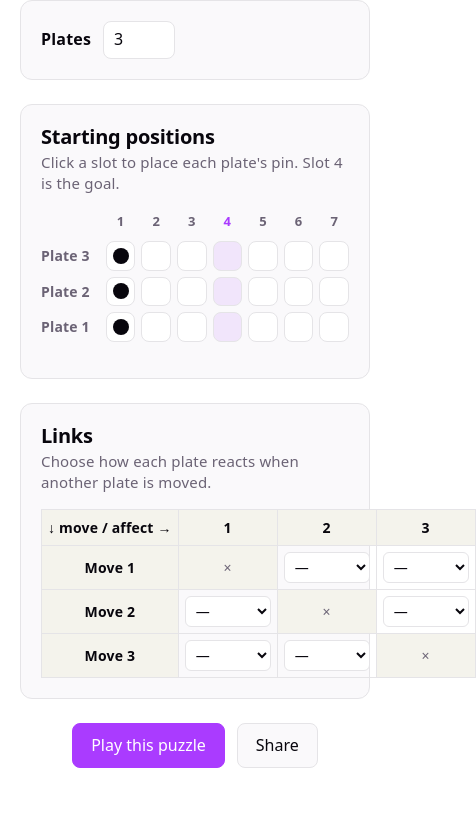
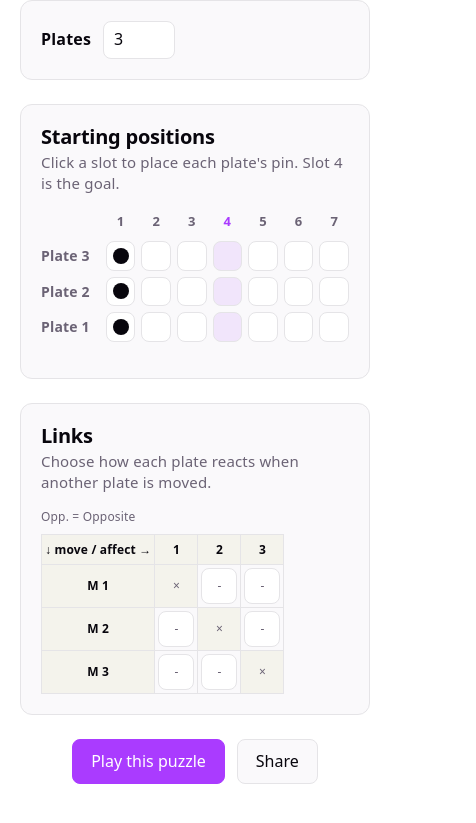
Before and after one commit to Vafilor/gothic-remake-lockpick, a website built with Vite: page index.html in a window 390 px wide. Shown: the part 145-968 px from the top of the page, 476 px wide, since content can reach past the window. Built offline with nearby package versions, Linux system fonts and the light colour scheme.

Commit message:
Make the "rules" section of UI nicer  * Cycle squares instead of select  * Better styling for mobile by reducing overflow

```diff
--- a/src/style.css
+++ b/src/style.css
@@ -270,14 +270,73 @@ button.board-cell:hover {
   background: var(--code-bg);
 }
 
-.matrix select {
+.matrix-legend {
+  margin: 4px 0 0;
+  text-align: left;
+  font-size: 12px;
+}
+
+/* Keep the matrix within its panel; scroll horizontally if it can't fit. */
+.matrix-scroll {
+  max-width: 100%;
+  overflow-x: auto;
+}
+
+/* Full "Move N" label on wide screens; short "M N" is hidden here. */
+.move-label-short {
+  display: none;
+}
+
+.matrix-link {
   font: inherit;
-  font-size: 14px;
-  padding: 4px 6px;
-  border-radius: 6px;
+  font-size: 13px;
+  width: 44px;
+  height: 44px;
+  padding: 0;
+  border-radius: 8px;
   border: 1px solid var(--border);
   background: var(--bg);
   color: var(--text-h);
+  cursor: pointer;
+}
+
+.matrix-link:hover {
+  border-color: var(--text-h);
+}
+
+.matrix-link[data-link="none"] {
+  color: var(--text);
+}
+
+@media (max-width: 640px) {
+  .matrix {
+    margin-inline: 0;
+  }
+
+  .matrix th,
+  .matrix td {
+    padding: 3px;
+    font-size: 12px;
+  }
+
+  .matrix-corner {
+    font-size: 10px;
+    white-space: normal;
+  }
+
+  .matrix-link {
+    width: 36px;
+    height: 36px;
+    font-size: 12px;
+  }
+
+  .move-label-full {
+    display: none;
+  }
+
+  .move-label-short {
+    display: inline;
+  }
 }
 
 /* Actions & controls ---------------------------------------------------- */
--- a/src/ui/createView.ts
+++ b/src/ui/createView.ts
@@ -26,10 +26,13 @@ interface CreateViewOptions {
 }
 
 const LINK_LABELS: Record<LinkType, string> = {
-  none: "—",
+  none: "-",
   same: "Same",
-  reverse: "Reverse",
+  reverse: "Opp.",
 };
+
+// Order the clickable link box cycles through on each click.
+const LINK_CYCLE: LinkType[] = ["none", "same", "reverse"];
 
 export function createCreateView(
   root: HTMLElement,
@@ -108,6 +111,11 @@ export function createCreateView(
       ),
     );
 
+    const legend = document.createElement("p");
+    legend.className = "hint matrix-legend";
+    legend.textContent = "Opp. = Opposite";
+    section.append(legend);
+
     if (plateCount < 2) {
       const hint = document.createElement("p");
       hint.className = "hint";
@@ -116,7 +124,10 @@ export function createCreateView(
       return section;
     }
 
-    section.append(renderMatrix());
+    const scroll = document.createElement("div");
+    scroll.className = "matrix-scroll";
+    scroll.append(renderMatrix());
+    section.append(scroll);
     return section;
   }
 
@@ -138,7 +149,13 @@ export function createCreateView(
       const row = document.createElement("tr");
       const rowHead = document.createElement("th");
       rowHead.scope = "row";
-      rowHead.textContent = `Move ${moved + 1}`;
+      const fullLabel = document.createElement("span");
+      fullLabel.className = "move-label-full";
+      fullLabel.textContent = `Move ${moved + 1}`;
+      const shortLabel = document.createElement("span");
+      shortLabel.className = "move-label-short";
+      shortLabel.textContent = `M ${moved + 1}`;
+      rowHead.append(fullLabel, shortLabel);
       row.append(rowHead);
 
       for (let affected = 0; affected < plateCount; affected++) {
@@ -160,25 +177,30 @@ export function createCreateView(
       return cell;
     }
 
-    const select = document.createElement("select");
-    select.setAttribute(
-      "aria-label",
-      `Effect on plate ${affected + 1} when plate ${moved + 1} moves`,
-    );
+    const box = document.createElement("button");
+    box.type = "button";
+    box.className = "matrix-link";
 
-    (Object.keys(LINK_LABELS) as LinkType[]).forEach(link => {
-      const option = document.createElement("option");
-      option.value = link;
-      option.textContent = LINK_LABELS[link];
-      option.selected = matrix[moved][affected] === link;
-      select.append(option);
+    const applyLink = (link: LinkType): void => {
+      box.textContent = LINK_LABELS[link];
+      box.dataset.link = link;
+      box.setAttribute(
+        "aria-label",
+        `Effect on plate ${affected + 1} when plate ${moved + 1} moves: ${LINK_LABELS[link]}`,
+      );
+    };
+
+    applyLink(matrix[moved][affected]);
+
+    box.addEventListener("click", () => {
+      const current = matrix[moved][affected];
+      const next =
+        LINK_CYCLE[(LINK_CYCLE.indexOf(current) + 1) % LINK_CYCLE.length];
+      matrix[moved][affected] = next;
+      applyLink(next);
     });
 
-    select.addEventListener("change", () => {
-      matrix[moved][affected] = select.value as LinkType;
-    });
-
-    cell.append(select);
+    cell.append(box);
     return cell;
   }
 
```
